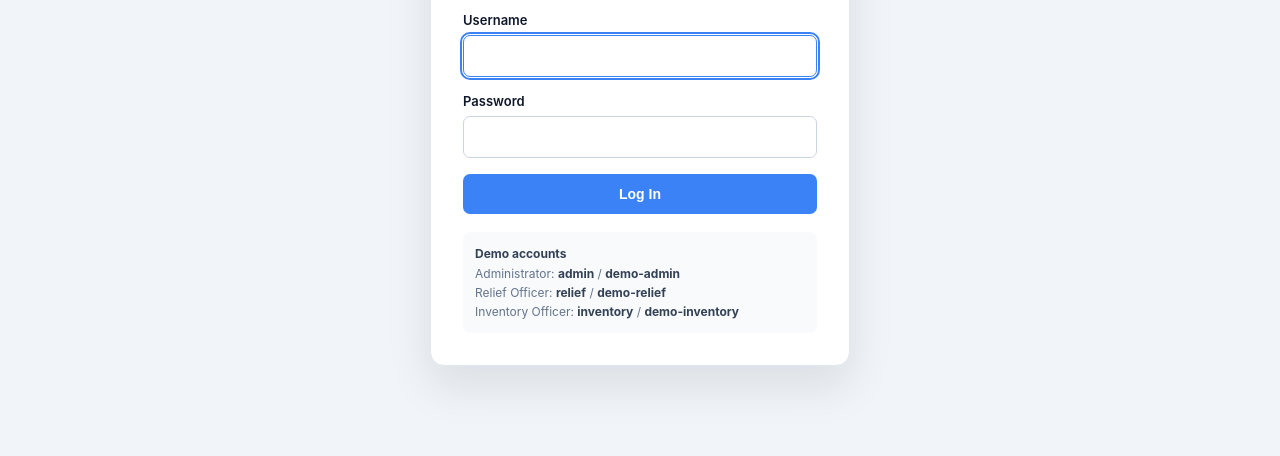
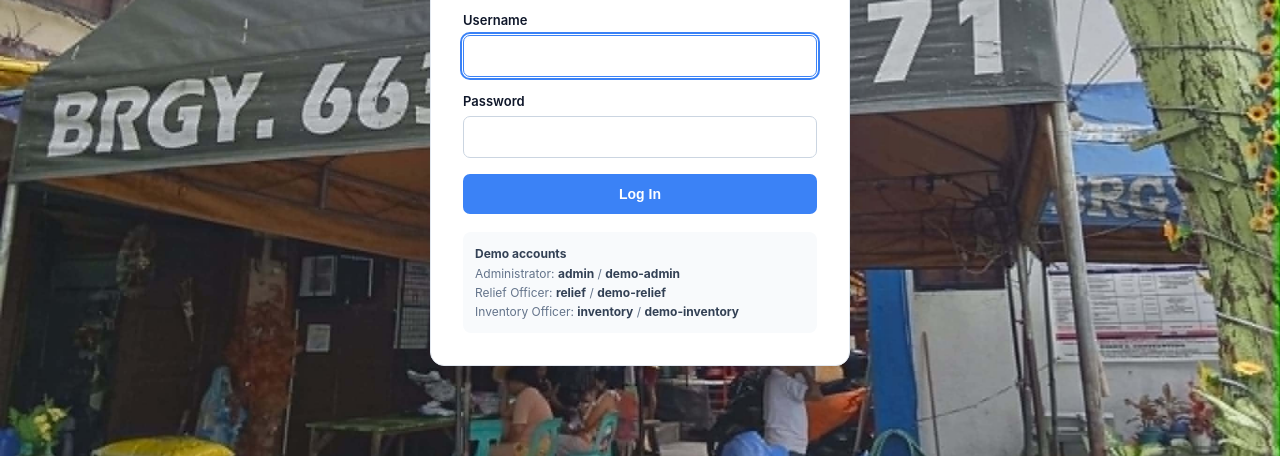
Before and after one commit to kenkenn10/brgy663-drrms, a plain HTML site: page login.html in a window 1280 px wide. Shown: the part 344-800 px from the top of the page. Drawn offline with Linux system fonts and the light colour scheme.

Commit message:
Update login.html

```diff
--- a/login.html
+++ b/login.html
@@ -13,7 +13,10 @@
     align-items:center;
     justify-content:center;
     padding:20px;
-    background:#f1f5f9;
+    background-image: url("background.jpg");
+    background-size: cover;
+    background-position: center;
+    background-repeat: no-repeat;
     color:#0f172a;
     font-family:-apple-system,BlinkMacSystemFont,"Segoe UI",Roboto,Arial,sans-serif;
   }
```
